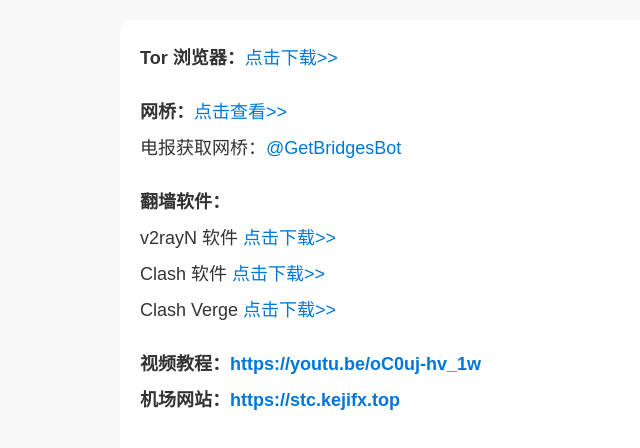
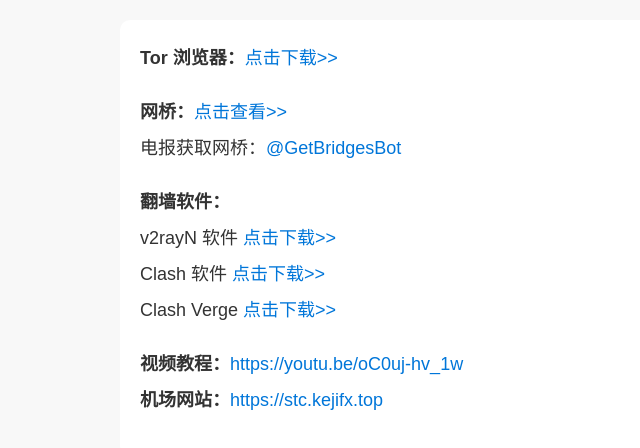
Before and after one commit to kjqq/kjqq.github.io, a plain HTML site: page anwang.html in a window 1280 px wide. Shown: the whole page, without its empty margins (0-640 px from the left). Drawn offline with Linux system fonts and the light colour scheme.

Commit message:
Add files via upload

```diff
--- a/anwang.html
+++ b/anwang.html
@@ -29,9 +29,8 @@ Clash Verge <a href="https://github.com/clash-verge-rev/clash-verge-rev/releases
 </p>
 
 <p>
-<strong>
-视频教程：<a href="https://youtu.be/oC0uj-hv_1w?si=frprWteABg38l6NJ" target="_blank">https://youtu.be/oC0uj-hv_1w</a><br>
-机场网站：<a href="https://stc.kejifx.top" target="_blank">https://stc.kejifx.top</a></strong>
+<strong>视频教程：</strong><a href="https://youtu.be/oC0uj-hv_1w?si=frprWteABg38l6NJ" target="_blank">https://youtu.be/oC0uj-hv_1w</a><br>
+<strong>机场网站：</strong><a href="https://stc.kejifx.top" target="_blank">https://stc.kejifx.top</a>
 </p>
 
 
```
